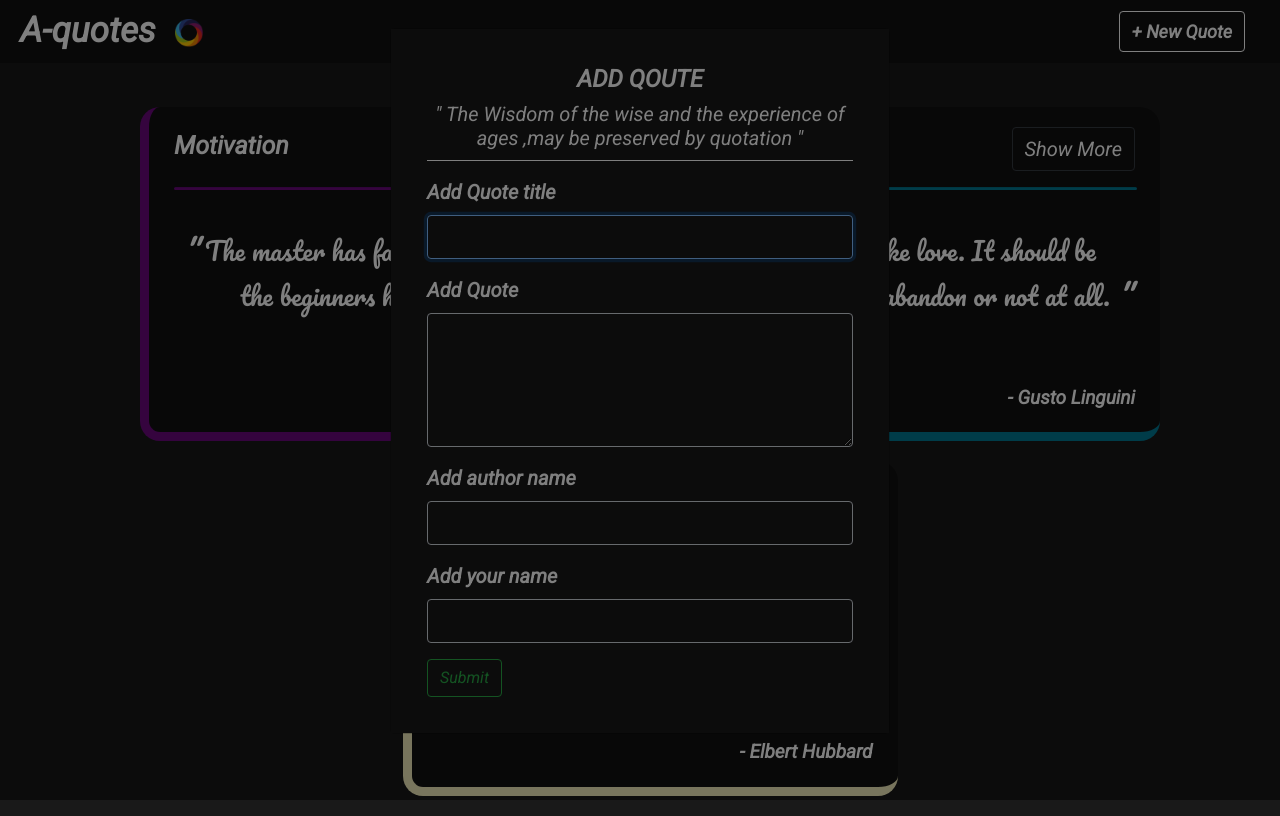
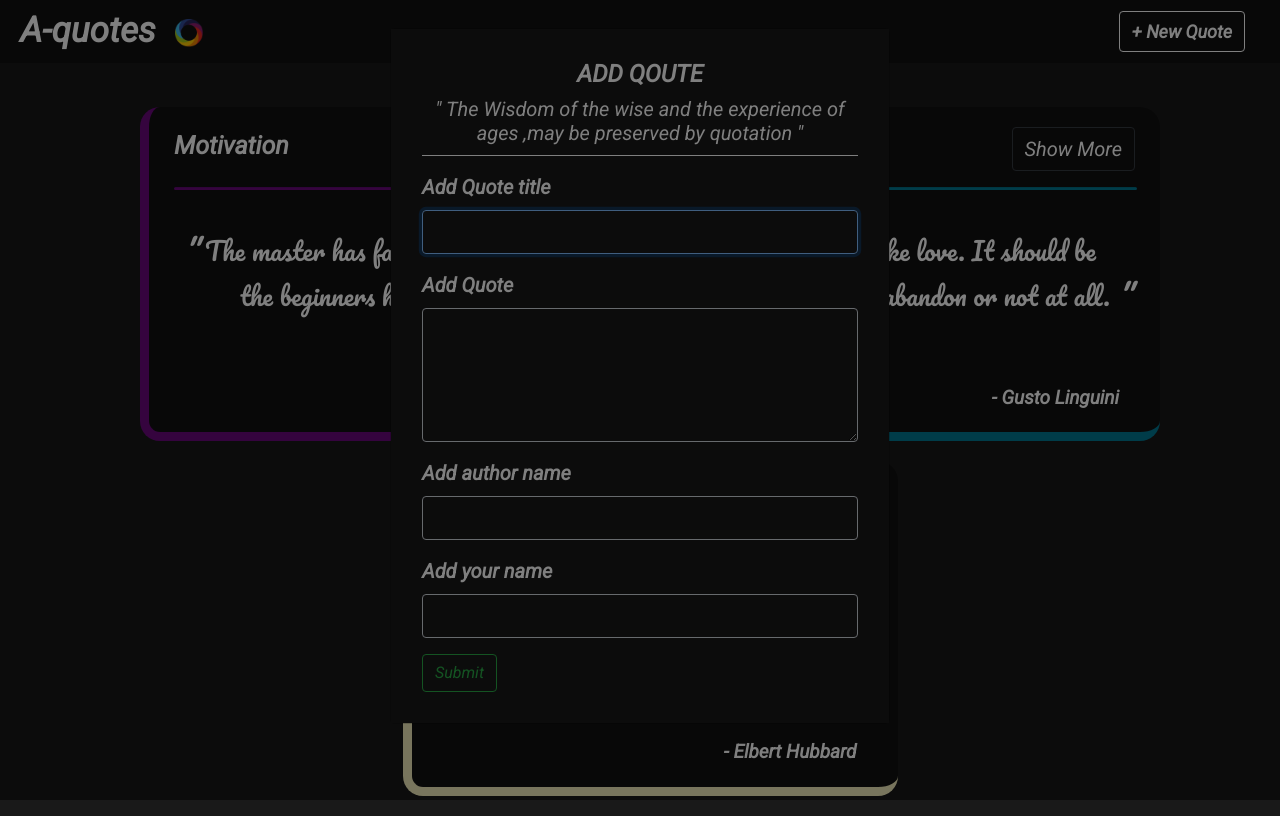
Before and after one commit to kilonzif/A-quote, an Angular app: page / in a window 1280 px wide. Both pictures are taken after a click on the link "+ New Quote". Built offline with nearby package versions, Linux system fonts and the light colour scheme.

Commit message:
reduce quote-form form padding

```diff
--- a/src/app/quote-item/quote-item.component.html
+++ b/src/app/quote-item/quote-item.component.html
@@ -46,7 +46,7 @@
       </p>
     </div>
     <div class="quote-author">
-      <div class="author mt-2">- {{ quote.authorName }}</div>
+      <div class="author mt-2 mr-3">- {{ quote.authorName }}</div>
     </div>
   </div>
   <div class="quote-details mt-3" *ngIf="quote.showDetails">
--- a/src/app/quotes-form/quotes-form.component.css
+++ b/src/app/quotes-form/quotes-form.component.css
@@ -1,5 +1,5 @@
 .form-wrapper {
-  padding: 20px;
+  padding: 15px;
 }
 
 input[type="text"],
```
